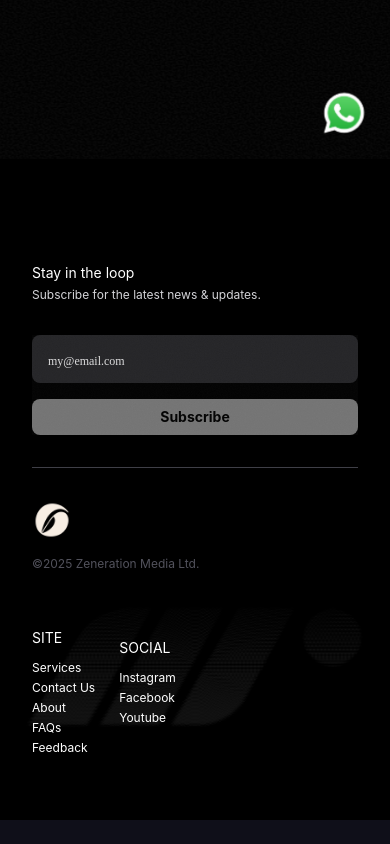
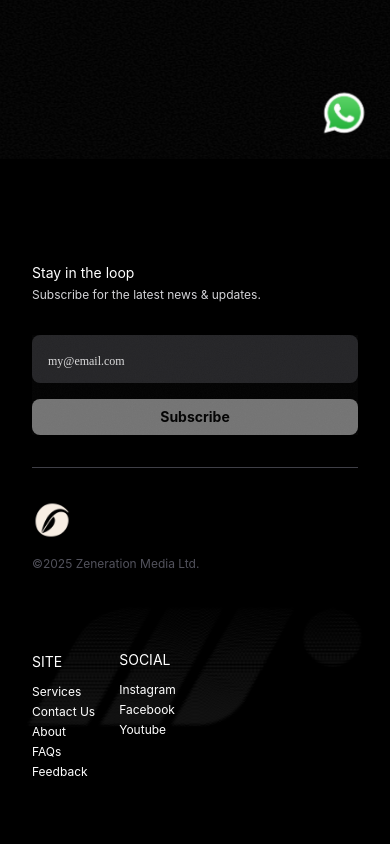
Before and after one commit to irakeshchoudhary/Zeneration-Media--Frontend, a React (Vite) app: page /feedback in a window 390 px wide. Shown: the part 685-1529 px from the top of the page. Before the commit the page ends 1505 px from the top, so only its background shows below. Built offline with nearby package versions, Linux system fonts and the light colour scheme; a web font is replaced by a local one.

Commit message:
footer update

```diff
--- a/src/components/Main/Footer.jsx
+++ b/src/components/Main/Footer.jsx
@@ -97,7 +97,7 @@ const Footer = () => {
                         </div>
                         {/* SITE & SOCIAL for mobile below logo, for desktop on right */}
                         <div className='flex md:flex-row items-center md:items-start gap-6 md:gap-18 w-full md:w-auto mt-6 md:mt-0'>
-                            <div className='flex flex-col justify-center gap-1 items-left text-white md:items-start'>
+                            <div className='flex flex-col justify-center gap-1 mt-6 md:mt-0 items-left text-white md:items-start'>
                                 <h4 className='text-sm font-["Gilroy-SemiBold"] text-white mb-2'>SITE</h4>
                                 <Link to="/services" className='text-xs font-["F3"] cursor-pointer text-white hover:text-zinc-400 transition-all ease-in-out duration-300'>Services</Link>
                                 <Link to="/contact" className='text-xs font-["F3"] cursor-pointer text-white text-nowrap hover:text-zinc-400 transition-all ease-in-out duration-300'>Contact Us</Link>
```
